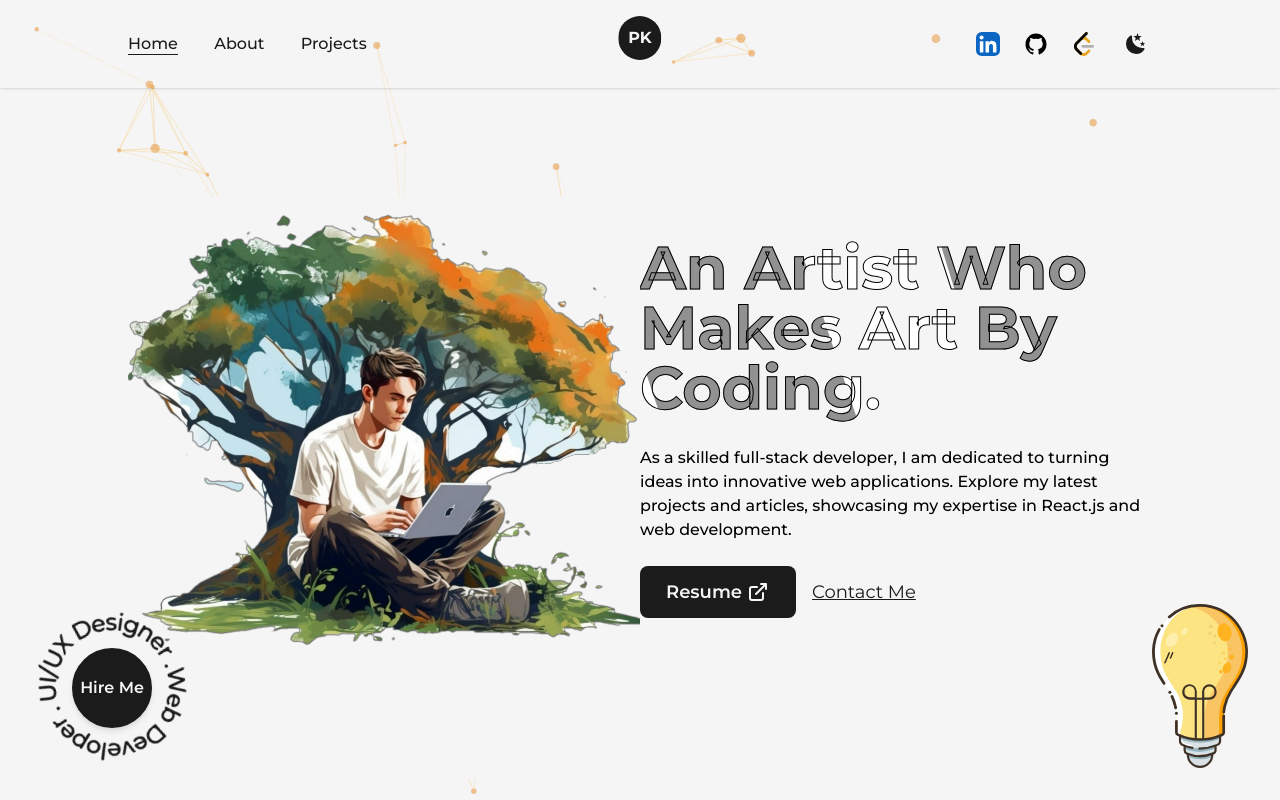
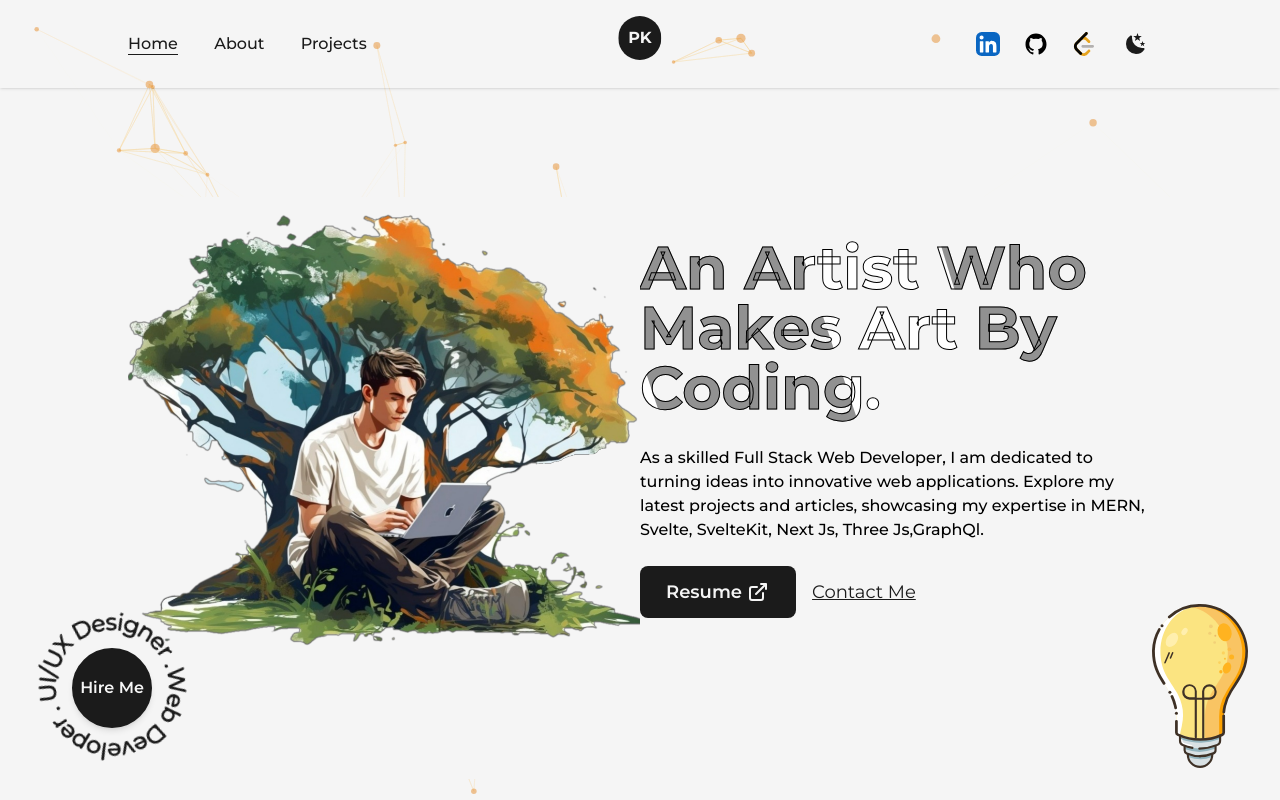
Before and after one commit to Prashantkry/Prashant-Portfolio, a Next.js app: page / in a window 1280 px wide. Shown: the top 800 px of the page. Built offline with nearby package versions, Linux system fonts and the light colour scheme.

Commit message:
Update index.js content

```diff
--- a/src/pages/index.js
+++ b/src/pages/index.js
@@ -50,8 +50,9 @@ export default function Home() {
 
 
               <p className='my-4 text-base font-medium md:text-sm sm:text-xs' >
-                As a skilled full-stack developer, I am dedicated to turning ideas into innovative web applications.
-                Explore my latest projects and articles, showcasing my expertise in React.js and web development.
+                As a skilled Full Stack Web Developer, I am dedicated to turning
+                ideas into innovative web applications. Explore my latest
+                projects and articles, showcasing my expertise in MERN, Svelte, SvelteKit, Next Js, Three Js,GraphQl.
               </p>
               {/* for button */}
               <div className='mt-2 items-center self-start flex lg:self-center'>
```
